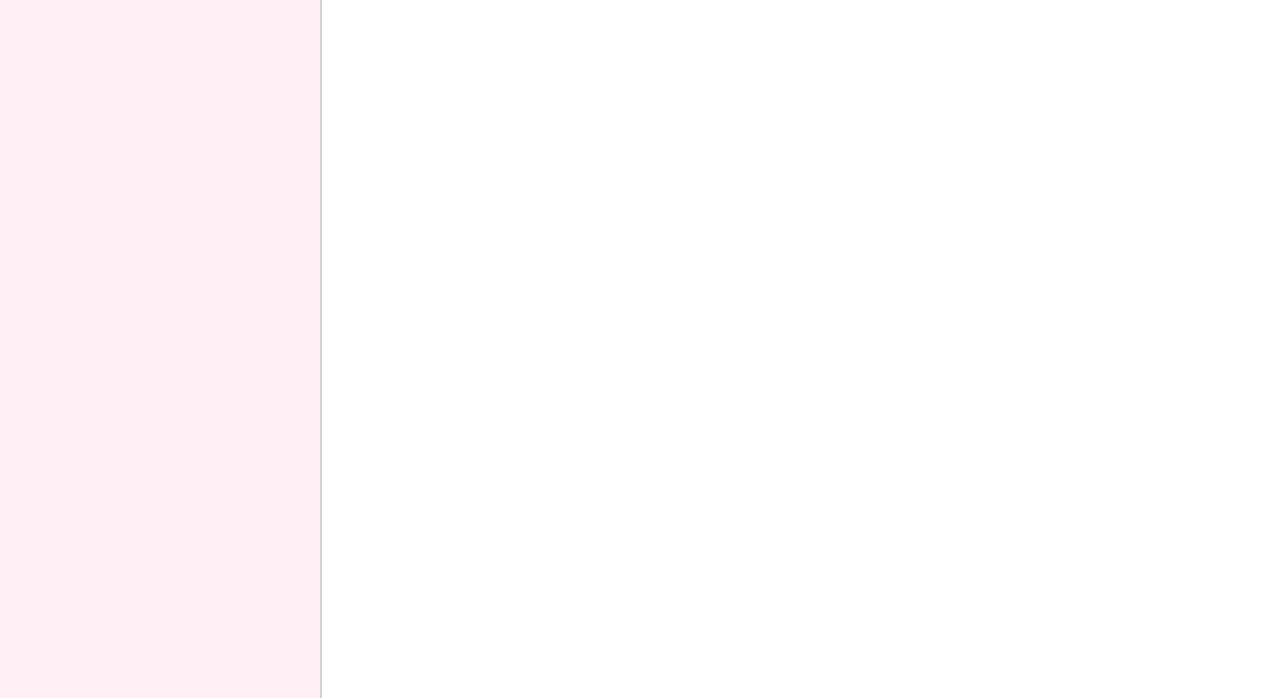
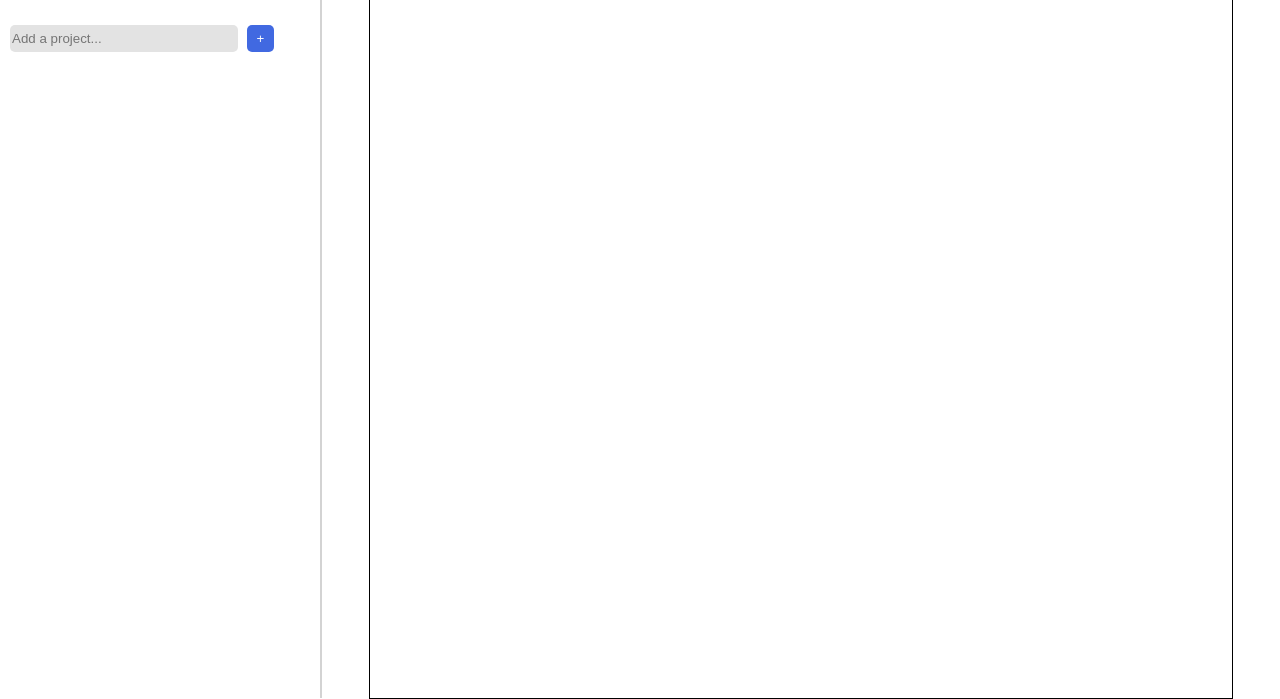
Before and after one commit to iRpro16/todo-list, a website built with webpack: page src/template.html in a window 1280 px wide. Shown: the part 102-801 px from the top of the page. Built offline with nearby package versions, Linux system fonts and the light colour scheme.

Commit message:
UI and content

```diff
--- a/src/components/content.js
+++ b/src/components/content.js
@@ -1,2 +1,39 @@
+import { SidebarController } from "../controllers/sidebarcontroller";
+
+
 export class Content {
+    static loadContent() {
+        // get content
+        let content = document.querySelector(".content");
+        content.innerHTML = "";
+        const projectsCont = document.querySelector(".projects-cont");
+
+        // create central div
+        const projectCont = document.createElement("div");
+        projectCont.classList.add("project-cont");
+
+        // append first project of projects cont
+        if (projectsCont.firstChild) {
+            const firstObjectName = SidebarController.arrayProjects[0].name;
+            const firstProject = document.createElement("h1");
+            firstProject.innerText = firstObjectName;
+            projectCont.append(firstProject);
+        };
+        content.append(projectCont);
+    };
+
+    static createContent(projectName, tasks) {
+        // get project container
+        const projectCont = document.querySelector(".project-cont");
+
+        // create a div for tasks
+        // for each task in tasks
+        // call createTask
+    }
+
+    static createTask(title, description, dueDate, priority) {
+        // This will create the UI for the tasks
+        // Based on title, description, dueDate, priority
+
+    }
 }
--- a/src/controllers/usercontroller.js
+++ b/src/controllers/sidebarcontroller.js
@@ -7,7 +7,7 @@ export class Project {
     }
 }
 
-export class UserController {
+export class SidebarController {
     // array of projects
     static arrayProjects = [];
 
@@ -16,7 +16,7 @@ export class UserController {
     // append new object to array
     static createObject(name) {
         const newProject = new Project(name, []);
-        UserController.arrayProjects.push(newProject);
+        SidebarController.arrayProjects.push(newProject);
     }
 
     // get and return new input each time function is called
@@ -28,16 +28,22 @@ export class UserController {
     // add event listener method
     static addListener() {
         const addBtn = document.querySelector(".add-project");
-        addBtn.addEventListener("click", UserController.appendProject);
+        addBtn.addEventListener("click", SidebarController.appendProject);
     }
 
     // push to DOM and array
     static appendProject() {
         // get user input
-        let newProjName = UserController.getUserInput();
+        let newProjName = SidebarController.getUserInput();
+        const textBox = document.querySelector(".project-input");
 
-        // create and add append to both array and sidebar
-        UserController.createObject(newProjName);
-        Sidebar.addProject(newProjName);
+        // Only add if it isn't an empty string
+        if (newProjName !== "") {
+            SidebarController.createObject(newProjName);
+            Sidebar.addProject(newProjName);
+        };
+        textBox.value = "";
     };
+
+
 }
--- a/src/index.js
+++ b/src/index.js
@@ -1,15 +1,11 @@
 import "./styles.css";
 import { Sidebar } from "./components/sidebar";
-import { UserController } from "./controllers/usercontroller";
-
-class Project {
-    constructor(name) {
-        this.name = name;
-    }
-}
+import { Content } from "./components/content";
+import { SidebarController } from "./controllers/sidebarcontroller";
 
 const loadPage = (function() {
     // handlers
     Sidebar.loadSidebar();
-    UserController.addListener();
+    Content.loadContent();
+    SidebarController.addListener();
 })()
--- a/src/styles.css
+++ b/src/styles.css
@@ -9,11 +9,14 @@ body {
     display: flex;
     flex-direction: column;
     width: clamp(300px, 25%, 400px);
-    background-color: lavenderblush;
+    background-color: white;
     border-right: 2px solid lightgrey;
 }
 
 .content {
+    display: flex;
+    justify-content: center;
+    align-items: center;
     flex: 1;
 }
 
@@ -25,19 +28,78 @@ body {
 }
 
 .projects-cont {
+    display: flex;
+    flex-direction: column;
+    gap: 10px;
     flex: 1;
+}
+
+.projects-cont > div {
+    margin-left: 10px;
+}
+
+.header {
+    font-size: 2.5em;
+    margin-left: 10px;
 }
 
 .project {
     display: flex;
     justify-content: space-between;
+    border-radius: 5px;
+    box-shadow: rgba(0, 0, 0, 0.1) 0px 4px 12px;
+    width: 85%;
+}
+
+.project > P {
+    margin-left: 10px;
+}
+
+.input-div {
+    display: flex;
+    margin-left: 10px;
+    margin-bottom: 10px;
+}
+
+.projects-form {
+    display: flex;
+    justify-content: space-between;
+    width: 85%;
+}
+
+.project-input {
+    border: none;
+    background-color: #e3e3e3;
+    border-radius: 5px;
+    height: 25px;
+    width: 85%
+}
+
+.add-project {
+    background-color: royalblue;
+    border: none;
+    color: white;
+    border-radius: 5px;
+    width: 10%;
+}
+
+.add-project:hover {
+    cursor: pointer;
 }
 
 .project:hover {
-    cursor: pointer;
-    background-color: #CCC0C4;
+    background-color: lightgray;
+    box-shadow: none;
 }
 
 .delete-icon:hover {
     background-color: red;
+    cursor: pointer;
 }
+
+/* Content */
+.project-cont {
+    height: 100%;
+    width: 90%;
+    border: 1px solid black;
+}
```
Also changed, not shown: src/controllers/contentcontroller.js (added, +19 -0 lines), 1 other file.
